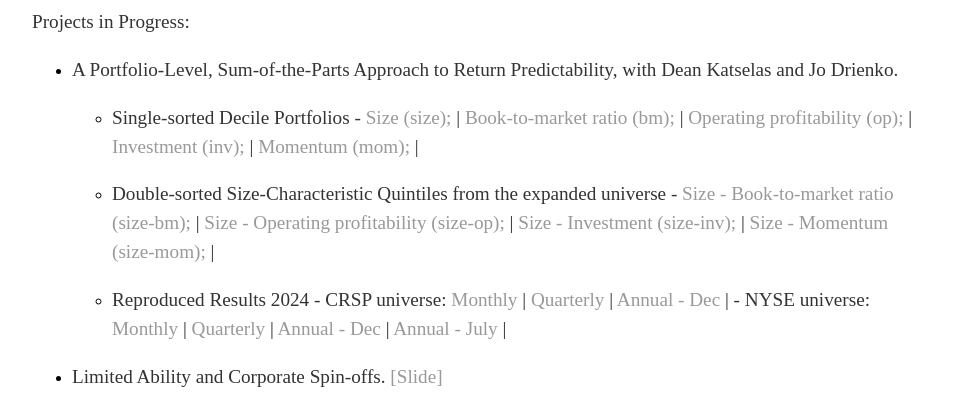
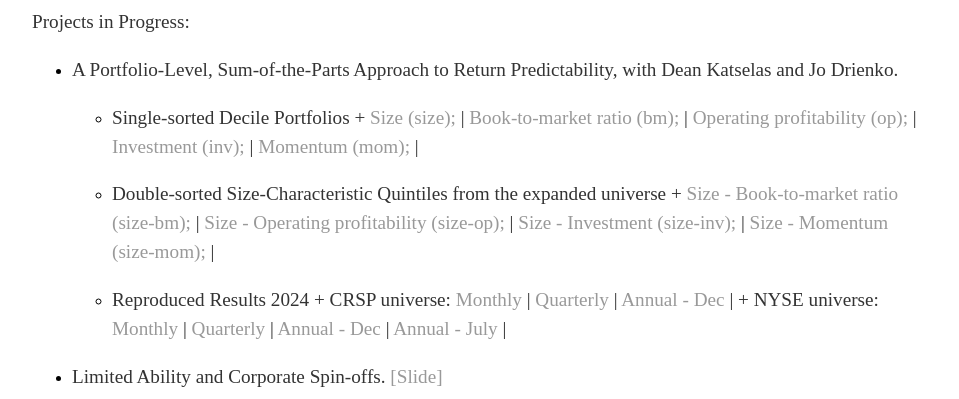
Before and after one commit to hongyileoxu/hongyileoxu.github.io, a Jekyll site: the page built from projects/index.md, in a window 1280 px wide. Shown: the part 860-1259 px from the top of the page, without its empty margins (160-1119 px from the left). Built offline with Jekyll 4.4.1, drawn with Linux system fonts in a browser that asks for light colours.

Commit message:
Update index.md

```diff
--- a/projects/index.md
+++ b/projects/index.md
@@ -29,14 +29,14 @@
 - A Portfolio-Level, Sum-of-the-Parts Approach to Return Predictability, with Dean Katselas and Jo Drienko.
 
     - Single-sorted Decile Portfolios
-    	- [Size (size);](https://hongyileoxu.github.io/research/Xu_et_al_2022/Deciles/Xu_2022_v4.1_Deciles_Size.html) | [Book-to-market ratio (bm);](https://hongyileoxu.github.io/research/Xu_et_al_2022/Deciles/Xu_2022_v4.1_Deciles_bm.html) | [Operating profitability (op);](https://hongyileoxu.github.io/research/Xu_et_al_2022/Deciles/Xu_2022_v4.1_Deciles_op.html) | [Investment (inv);](https://hongyileoxu.github.io/research/Xu_et_al_2022/Deciles/Xu_2022_v4.1_Deciles_Inv.html) | [Momentum (mom);](https://hongyileoxu.github.io/research/Xu_et_al_2022/Deciles/Xu_2022_v4.1_Deciles_mom.html) |
+    	+ [Size (size);](https://hongyileoxu.github.io/research/Xu_et_al_2022/Deciles/Xu_2022_v4.1_Deciles_Size.html) | [Book-to-market ratio (bm);](https://hongyileoxu.github.io/research/Xu_et_al_2022/Deciles/Xu_2022_v4.1_Deciles_bm.html) | [Operating profitability (op);](https://hongyileoxu.github.io/research/Xu_et_al_2022/Deciles/Xu_2022_v4.1_Deciles_op.html) | [Investment (inv);](https://hongyileoxu.github.io/research/Xu_et_al_2022/Deciles/Xu_2022_v4.1_Deciles_Inv.html) | [Momentum (mom);](https://hongyileoxu.github.io/research/Xu_et_al_2022/Deciles/Xu_2022_v4.1_Deciles_mom.html) |
 
     - Double-sorted Size-Characteristic Quintiles from the expanded universe
-    	- [Size - Book-to-market ratio (size-bm);](https://hongyileoxu.github.io/research/Xu_et_al_2022/DoubleQuintiles/Xu_2022_v4.1_DoubleQuintiles_size_bm3.html) | [Size - Operating profitability (size-op);](https://hongyileoxu.github.io/research/Xu_et_al_2022/DoubleQuintiles/Xu_2022_v4.1_DoubleQuintiles_size_op3.html) | [Size - Investment (size-inv);](https://hongyileoxu.github.io/research/Xu_et_al_2022/DoubleQuintiles/Xu_2022_v4.1_DoubleQuintiles_size_inv3.html) | [Size - Momentum (size-mom);](https://hongyileoxu.github.io/research/Xu_et_al_2022/DoubleQuintiles/Xu_2022_v4.1_DoubleQuintiles_size_mom3.html) |
+    	+ [Size - Book-to-market ratio (size-bm);](https://hongyileoxu.github.io/research/Xu_et_al_2022/DoubleQuintiles/Xu_2022_v4.1_DoubleQuintiles_size_bm3.html) | [Size - Operating profitability (size-op);](https://hongyileoxu.github.io/research/Xu_et_al_2022/DoubleQuintiles/Xu_2022_v4.1_DoubleQuintiles_size_op3.html) | [Size - Investment (size-inv);](https://hongyileoxu.github.io/research/Xu_et_al_2022/DoubleQuintiles/Xu_2022_v4.1_DoubleQuintiles_size_inv3.html) | [Size - Momentum (size-mom);](https://hongyileoxu.github.io/research/Xu_et_al_2022/DoubleQuintiles/Xu_2022_v4.1_DoubleQuintiles_size_mom3.html) |
 
     - Reproduced Results 2024
-    	- CRSP universe: [Monthly](https://hongyileoxu.github.io/research/Xu_et_al_2022/CRSP_2024/Xu_2023_v4.4_AllfirmsPorts_reproduced_monthly.html) | [Quarterly](https://hongyileoxu.github.io/research/Xu_et_al_2022/CRSP_2024/Xu_2023_v4.3_AllfirmsPorts_reproduced_quarterly.html) | [Annual - Dec](https://hongyileoxu.github.io/research/Xu_et_al_2022/CRSP_2024/Xu_2023_v4.4_AllfirmsPorts_reproduced_annual.html) |
-     	- NYSE universe: [Monthly](https://hongyileoxu.github.io/research/Xu_et_al_2022/NYSE_2024/Xu_2023_v4.4_NYSE_reproduced_monthly.html) | [Quarterly](https://hongyileoxu.github.io/research/Xu_et_al_2022/NYSE_2024/Xu_2023_v4.4_NYSE_reproduced_quarterly.html) | [Annual - Dec](https://hongyileoxu.github.io/research/Xu_et_al_2022/NYSE_2024/Xu_2023_v4.4_NYSE_reproduced_annualDec.html) | [Annual - July](https://hongyileoxu.github.io/research/Xu_et_al_2022/NYSE_2024/Xu_2023_v4.4_NYSE_reproduced_annualJuly.html) |
+    	+ CRSP universe: [Monthly](https://hongyileoxu.github.io/research/Xu_et_al_2022/CRSP_2024/Xu_2023_v4.4_AllfirmsPorts_reproduced_monthly.html) | [Quarterly](https://hongyileoxu.github.io/research/Xu_et_al_2022/CRSP_2024/Xu_2023_v4.3_AllfirmsPorts_reproduced_quarterly.html) | [Annual - Dec](https://hongyileoxu.github.io/research/Xu_et_al_2022/CRSP_2024/Xu_2023_v4.4_AllfirmsPorts_reproduced_annual.html) |
+     	+ NYSE universe: [Monthly](https://hongyileoxu.github.io/research/Xu_et_al_2022/NYSE_2024/Xu_2023_v4.4_NYSE_reproduced_monthly.html) | [Quarterly](https://hongyileoxu.github.io/research/Xu_et_al_2022/NYSE_2024/Xu_2023_v4.4_NYSE_reproduced_quarterly.html) | [Annual - Dec](https://hongyileoxu.github.io/research/Xu_et_al_2022/NYSE_2024/Xu_2023_v4.4_NYSE_reproduced_annualDec.html) | [Annual - July](https://hongyileoxu.github.io/research/Xu_et_al_2022/NYSE_2024/Xu_2023_v4.4_NYSE_reproduced_annualJuly.html) |
 
 
 -  Limited Ability and Corporate Spin-offs. [[Slide]](https://hongyileoxu.github.io/research/TCP_Project/Corporate_Spinoff_v2.pdf)
```
